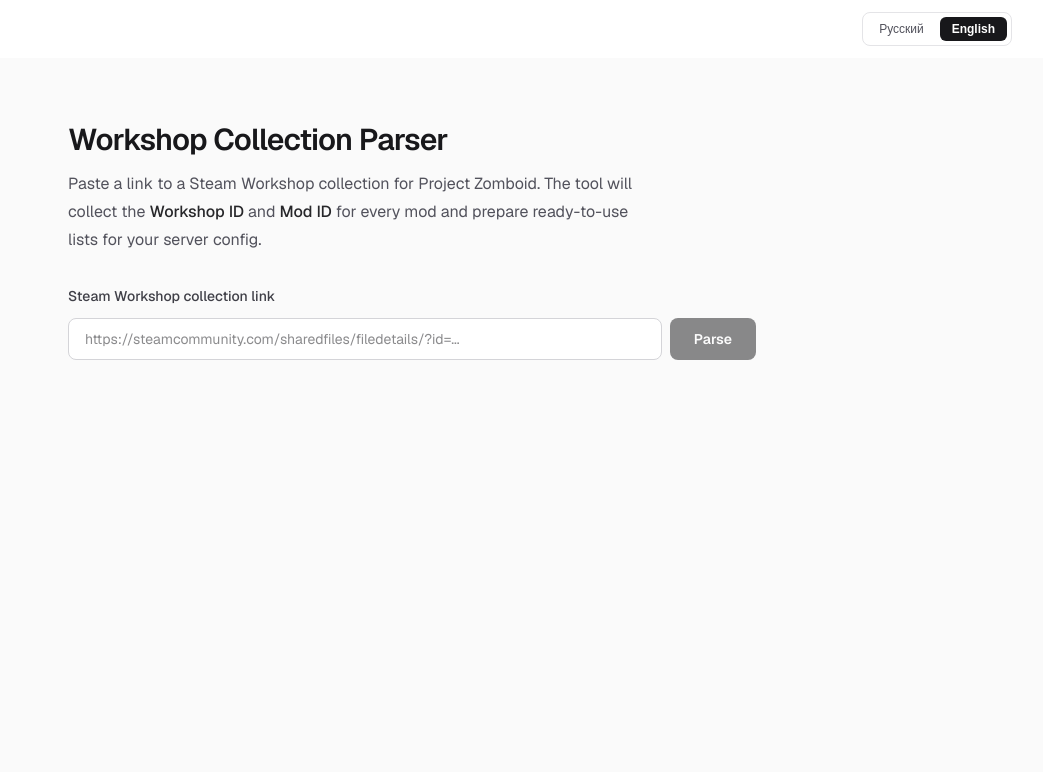
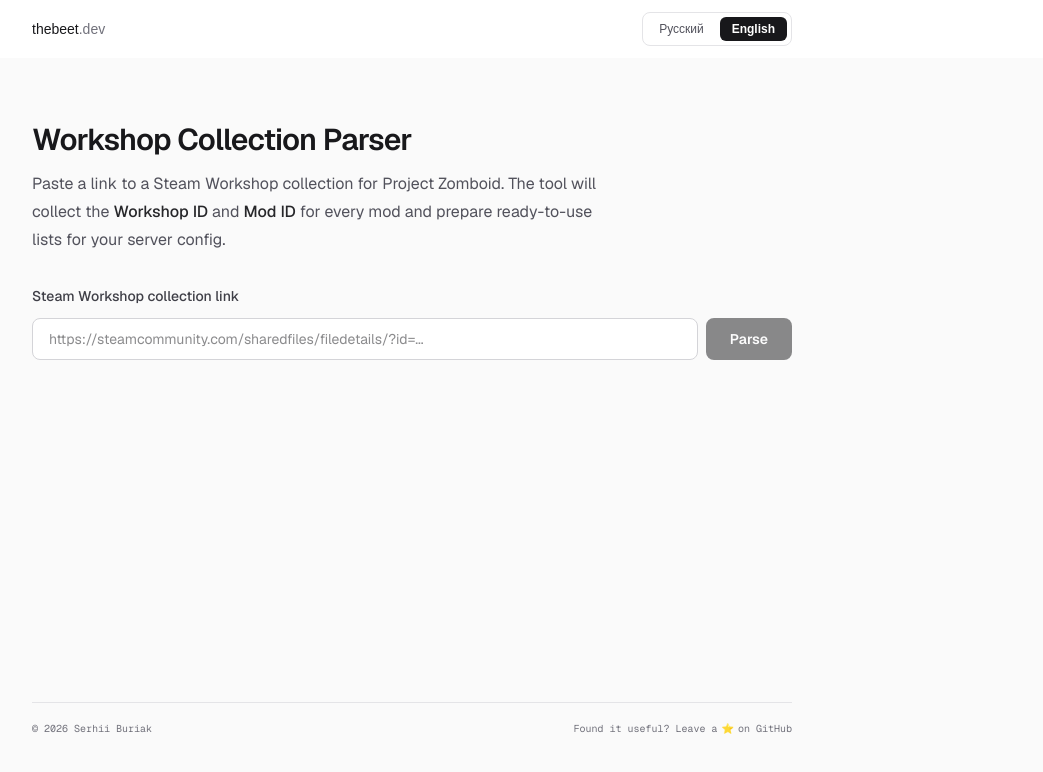
Before and after one commit to thedarkbeet/workshop-parser, a Next.js app: page /en in a window 1280 px wide. Shown: the top 772 px of the page, without its empty margins (228-1271 px from the left). Built offline with nearby package versions, Linux system fonts and the light colour scheme.

Commit message:
:sparkles: feat: add header w/ main website link & footer

```diff
--- a/app/[locale]/layout.tsx
+++ b/app/[locale]/layout.tsx
@@ -59,7 +59,16 @@
     >
       <body className="min-h-full flex flex-col">
         <NextIntlClientProvider>
-          <div className="flex w-full justify-end px-6 py-3 sm:px-10">
+          <div className="mx-auto flex w-full max-w-[920px] items-center justify-between px-8 py-3 sm:px-14 lg:px-20">
+            <a
+              href="https://thebeet.dev"
+              className="group text-sm font-medium"
+            >
+              <span className="text-zinc-900">thebeet</span>
+              <span className="text-zinc-500 transition-colors duration-300 group-hover:text-rose-700">
+                .dev
+              </span>
+            </a>
             <LanguageSwitcher />
           </div>
           {children}
--- a/app/[locale]/page.tsx
+++ b/app/[locale]/page.tsx
@@ -13,7 +13,7 @@
 
   return (
     <div className="flex flex-1 flex-col items-center bg-zinc-50 font-sans dark:bg-black">
-      <main className="flex w-full max-w-3xl flex-1 flex-col gap-8 px-6 py-16 sm:px-10">
+      <main className="flex w-full max-w-[920px] flex-1 flex-col gap-8 px-8 py-16 sm:px-14 lg:px-20">
         <header className="flex flex-col gap-3">
           <h1 className="text-3xl font-semibold tracking-tight text-zinc-900 dark:text-zinc-50">
             {t("heading")}
@@ -30,6 +30,31 @@
         </header>
 
         <CollectionParser />
+        <footer className="mt-auto flex justify-between gap-4 border-t border-zinc-200 pt-[18px] font-mono text-[10px] text-zinc-500">
+          <span>© 2026 Serhii Buriak</span>
+          <a
+
+            href="https://github.com/thedarkbeet/workshop-parser"
+
+            target="_blank"
+
+            rel="noopener noreferrer"
+
+            className="group flex items-center gap-1 transition-colors hover:text-zinc-900"
+          >
+
+            <span>Found it useful? Leave a</span>
+
+            <span className="transition-transform duration-200 group-hover:scale-110">
+
+              ⭐
+
+            </span>
+
+            <span>on GitHub</span>
+
+          </a>
+        </footer>
       </main>
     </div>
   );
--- a/components/collection-parser.tsx
+++ b/components/collection-parser.tsx
@@ -193,7 +193,7 @@
   );
 
   return (
-    <div className="flex w-full max-w-3xl flex-col gap-6">
+    <div className="flex w-full flex-col gap-6">
       <form onSubmit={handleSubmit} className="flex flex-col gap-3">
         <label
           htmlFor="collection-url"
--- a/package.json
+++ b/package.json
@@ -2,6 +2,7 @@
   "name": "workshop-items-parser",
   "version": "0.1.0",
   "private": true,
+  "packageManager": "pnpm@11.10.0+sha512.0b7f8b98060031904c017e3a41eb187a16d40eeb829b95c4f8cb03681761fc4ab53dd219115b9b447f4dce1a05a214764461e7d3703392a9f32f9511ce8c86c8",
   "scripts": {
     "dev": "next dev",
     "build": "next build",
```
